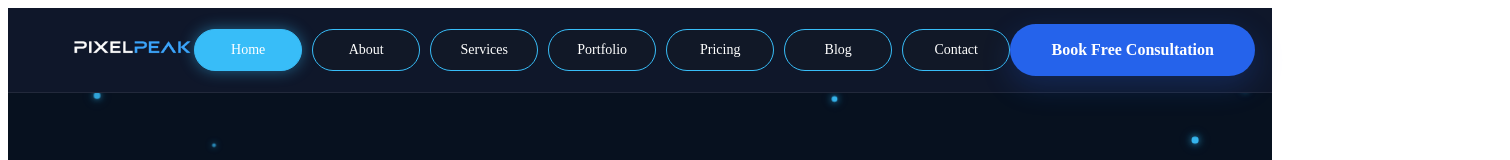
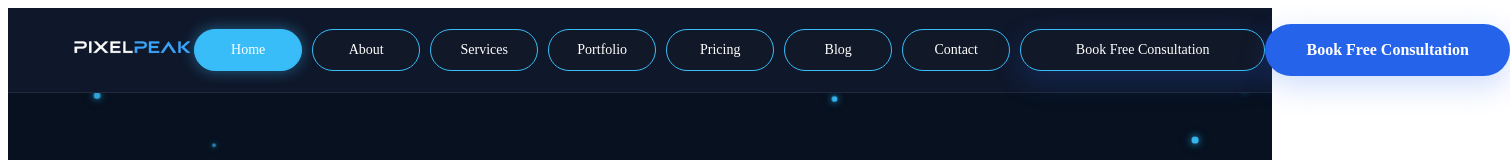
Before and after one commit to pixelpeakconsultation-ai/pixelpeak-frontend, a React app in the folder frontend/: page / in a window 1280 px wide. Shown: the top 160 px of the page, 1510 px wide, since content can reach past the window. Built offline with nearby package versions, Linux system fonts and the light colour scheme; the HTML template or start-up script is replaced by a standard one.

Commit message:
Make frontend fully mobile responsive

```diff
--- a/frontend/src/components/layout/Navbar/Navbar.css
+++ b/frontend/src/components/layout/Navbar/Navbar.css
@@ -668,3 +668,46 @@
     border-radius: 11px;
   }
 }
+
+/* ==========================================
+   DESKTOP CONSULTATION
+========================================== */
+
+.desktop-consult {
+  display: inline-flex;
+}
+
+
+/* ==========================================
+   MOBILE CONSULTATION
+========================================== */
+
+.mobile-consult {
+  display: none;
+}
+
+
+/* ==========================================
+   MOBILE NAVBAR
+========================================== */
+
+@media (max-width: 850px) {
+
+  .desktop-consult {
+    display: none !important;
+  }
+
+  .mobile-consult {
+    display: flex !important;
+    width: 100%;
+    height: 48px;
+    align-items: center;
+    justify-content: center;
+    margin-top: 5px;
+    padding: 0 20px;
+    border-radius: 12px;
+    font-size: 15px;
+    box-sizing: border-box;
+  }
+
+}
--- a/frontend/src/components/layout/Navbar/Navbar.jsx
+++ b/frontend/src/components/layout/Navbar/Navbar.jsx
@@ -126,7 +126,19 @@ function Navbar() {
           </NavLink>
 
 
+          {/* ==========================================
+              MOBILE CONSULTATION BUTTON
+          ========================================== */}
 
+          <a
+            href="https://calendar.app.google/NeEae2sdgGubo1fZ6"
+            target="_blank"
+            rel="noopener noreferrer"
+            className="primary-btn mobile-consult"
+            onClick={closeMenu}
+          >
+            Book Free Consultation
+          </a>
 
         </div>
 
```
